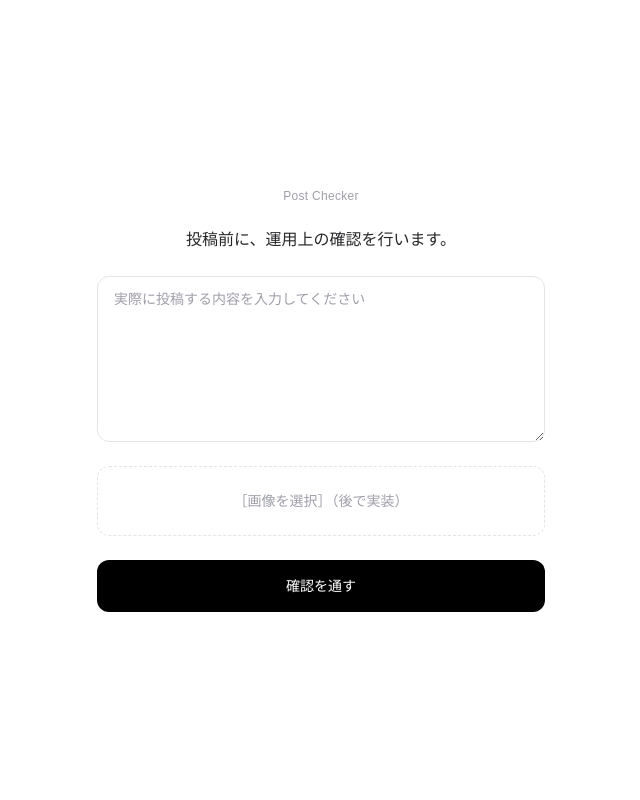
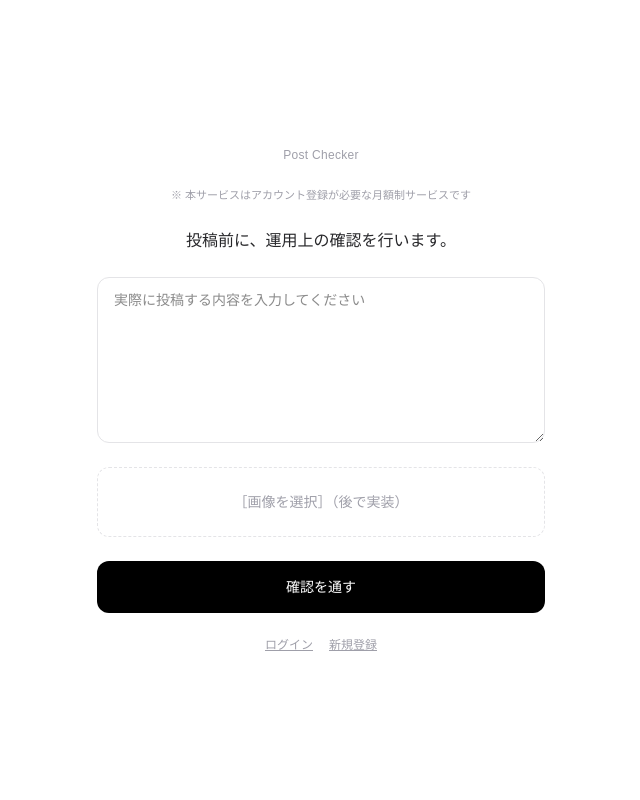
Before and after one commit to chillaxllc1-png/post-checker-app, a Next.js app: page / in a window 1280 px wide. Shown: the top 800 px of the page, without its empty margins (319-959 px from the left). Built offline with nearby package versions, Linux system fonts and the light colour scheme.

Commit message:
fix: show login/signup and subscription notice on public page

```diff
--- a/app/(public)/page.tsx
+++ b/app/(public)/page.tsx
@@ -2,20 +2,14 @@
 
 import { useState } from "react";
 import { useRouter } from "next/navigation";
+import Link from "next/link";
 
-/**
- * 第1層｜無料・判断なし
- * - 判定ロジックなし（常に pass）
- * - 記録しない
- * - 理由説明しない
- * - UXは「通す」だけ
- */
 export default function PublicPage() {
     const router = useRouter();
     const [text, setText] = useState("");
 
     const onSubmit = () => {
-        if (!text.trim()) return; // 事故防止（最小）
+        if (!text.trim()) return;
         const type = "pass";
         router.push(`/result?type=${type}&text=${encodeURIComponent(text)}`);
     };
@@ -24,37 +18,52 @@ export default function PublicPage() {
         <main className="min-h-screen flex items-center justify-center px-4">
             <div className="w-full max-w-md flex flex-col gap-6 text-center">
 
-                {/* サービス名（最小・感情を乗せない） */}
+                {/* サービス名 */}
                 <div className="text-xs text-zinc-400 tracking-wide">
                     Post Checker
                 </div>
 
-                {/* 上部1行説明（FIX） */}
+                {/* ★ 追加：会員制・月額であることの明示（最小） */}
+                <div className="text-[11px] text-zinc-400 leading-relaxed">
+                    ※ 本サービスはアカウント登録が必要な月額制サービスです
+                </div>
+
+                {/* 上部説明 */}
                 <p className="text-base text-zinc-800">
                     投稿前に、運用上の確認を行います。
                 </p>
 
                 {/* 投稿テキスト入力 */}
                 <textarea
-                    className="w-full rounded-xl border border-zinc-200 px-4 py-3 text-sm text-zinc-900 placeholder:text-zinc-400 focus:outline-none focus:ring-2 focus:ring-zinc-200"
+                    className="w-full rounded-xl border border-zinc-200 px-4 py-3 text-sm"
                     rows={7}
                     placeholder="実際に投稿する内容を入力してください"
                     value={text}
                     onChange={(e) => setText(e.target.value)}
                 />
 
-                {/* 画像選択（後で実装・今はダミー） */}
+                {/* ダミー画像 */}
                 <div className="w-full rounded-xl border border-dashed border-zinc-200 px-4 py-6 text-sm text-zinc-400">
                     ［画像を選択］（後で実装）
                 </div>
 
-                {/* メインアクション（行為のみ） */}
+                {/* メインアクション */}
                 <button
                     onClick={onSubmit}
-                    className="w-full rounded-xl bg-black py-4 text-white text-sm text-center active:opacity-90 transition"
+                    className="w-full rounded-xl bg-black py-4 text-white text-sm"
                 >
                     確認を通す
                 </button>
+
+                {/* ★ 追加：ログイン／新規登録導線（インフラ） */}
+                <div className="flex justify-center gap-4 text-xs text-zinc-400">
+                    <Link href="/login" className="underline">
+                        ログイン
+                    </Link>
+                    <Link href="/signup" className="underline">
+                        新規登録
+                    </Link>
+                </div>
 
             </div>
         </main>
```
